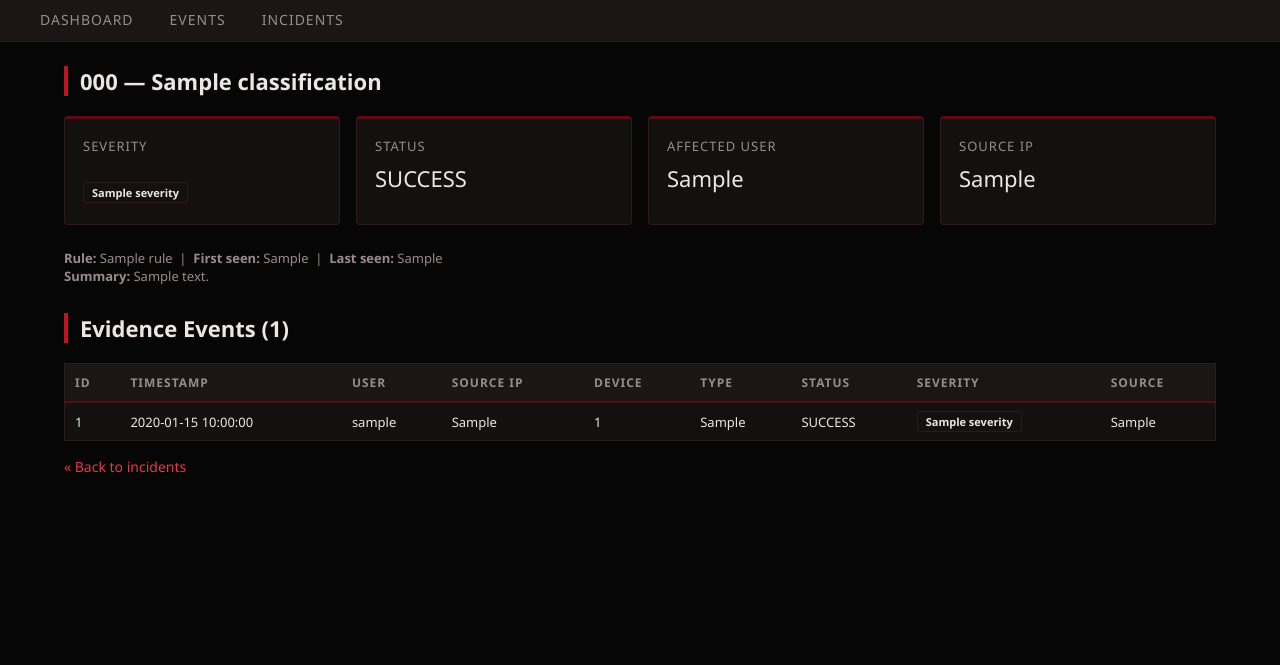
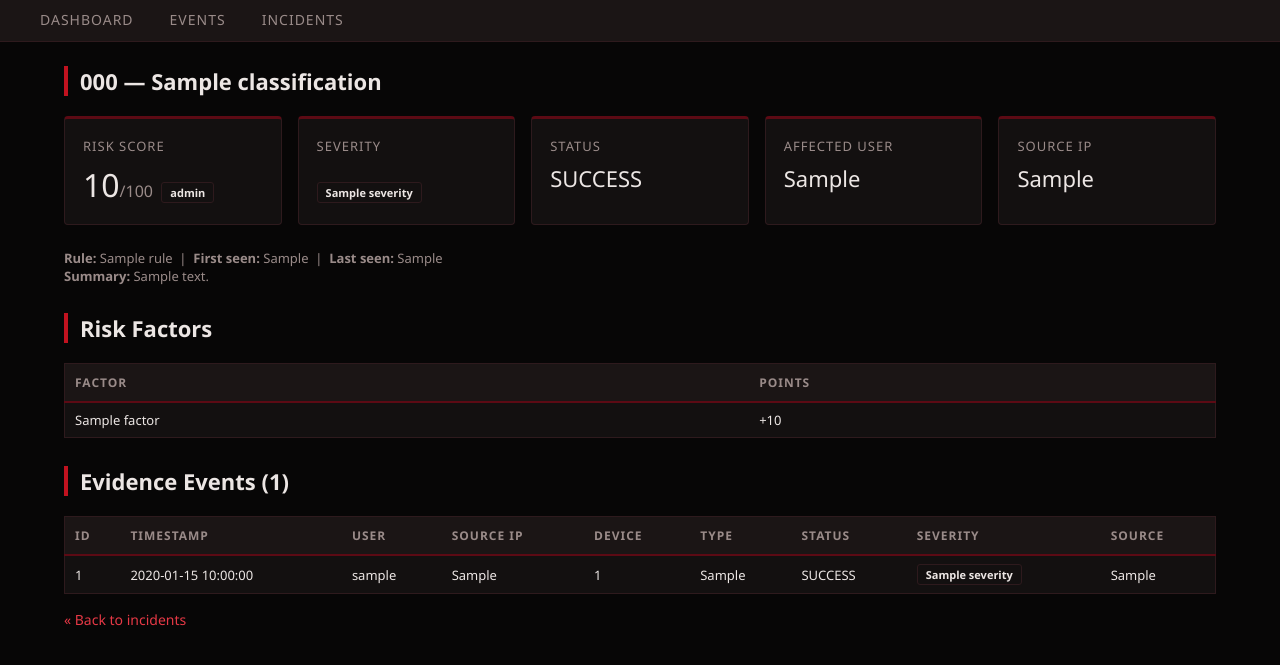
Before and after one commit to immortalpirate0417/ultron, a Flask app: template templates/incident_detail.html in a window 1280 px wide. Shown: the part 57-722 px from the top of the page. Run offline with Flask 3, Linux system fonts and the light colour scheme; the template is opened without the code that fills it: most values are stand-ins (such as "Sample title", 1, 10 or a date in 2020).

Commit message:
feat: display risk scores and factors on incident pages

```diff
--- a/app.py
+++ b/app.py
@@ -1,31 +1,32 @@
-
+import json
 import os
-from flask import (
-    Flask,
-    render_template,
-    request,
-    redirect,
-    url_for,
-    session,
-    abort,
-)
+from flask import Flask, render_template, request, redirect, url_for, session, abort
 from dotenv import load_dotenv
 from db import get_db_connection
 from auth_utils import verify_password, login_required, role_required
 from audit import log_audit
 from stats import get_total_events, get_incident_counts
-from werkzeug.exceptions import HTTPException
 
 load_dotenv()
 
 EVENTS_PER_PAGE = 25
+INCIDENTS_LIMIT = 50
+
+
+def parse_risk_factors(value):
+    """Return a list of factor dicts from the JSON column (string or list), or []."""
+    if not value:
+        return []
+    try:
+        data = json.loads(value) if isinstance(value, (str, bytes)) else value
+    except ValueError:
+        return []
+    return data if isinstance(data, list) else []
 
 
 def create_app():
     app = Flask(__name__)
-    app.config['SECRET_KEY'] = os.getenv(
-        'SECRET_KEY', 'dev-placeholder-change-later'
-    )
+    app.config['SECRET_KEY'] = os.getenv('SECRET_KEY', 'dev-placeholder-change-later')
     app.config['SESSION_COOKIE_HTTPONLY'] = True
     app.config['SESSION_COOKIE_SAMESITE'] = 'Lax'
 
@@ -38,12 +39,9 @@ def create_app():
     @app.route('/dashboard')
     @login_required
     def dashboard():
-        return render_template(
-            'dashboard.html',
-            active_page='dashboard',
-            total_events=get_total_events(),
-            counts=get_incident_counts()
-        )
+        return render_template('dashboard.html', active_page='dashboard',
+                               total_events=get_total_events(),
+                               counts=get_incident_counts())
 
     @app.route('/events')
     @login_required
@@ -56,43 +54,29 @@ def create_app():
         if not conn:
             return "Database unavailable.", 503
 
-        cursor = None
-        try:
-            cursor = conn.cursor(dictionary=True)
+        cursor = conn.cursor(dictionary=True)
+        cursor.execute("SELECT COUNT(*) AS total FROM security_events")
+        total = cursor.fetchone()['total']
 
-            cursor.execute("SELECT COUNT(*) AS total FROM security_events")
-            total = cursor.fetchone()['total']
+        total_pages = max(1, -(-total // EVENTS_PER_PAGE))
+        if page > total_pages:
+            page = total_pages
+        offset = (page - 1) * EVENTS_PER_PAGE
 
-            total_pages = max(1, -(-total // EVENTS_PER_PAGE))
-            if page > total_pages:
-                page = total_pages
+        cursor.execute(
+            "SELECT event_id, timestamp, username, source_ip, device_id, event_type, "
+            "status, resource, bytes_transferred, severity, source_type "
+            "FROM security_events ORDER BY timestamp DESC, event_id DESC "
+            "LIMIT %s OFFSET %s",
+            (EVENTS_PER_PAGE, offset)
+        )
+        rows = cursor.fetchall()
+        cursor.close()
+        conn.close()
 
-            offset = (page - 1) * EVENTS_PER_PAGE
-
-            cursor.execute(
-                "SELECT event_id, timestamp, username, source_ip, device_id, "
-                "event_type, status, resource, bytes_transferred, severity, source_type "
-                "FROM security_events ORDER BY timestamp DESC, event_id DESC "
-                "LIMIT %s OFFSET %s",
-                (EVENTS_PER_PAGE, offset)
-            )
-            rows = cursor.fetchall()
-
-            return render_template(
-                'events.html',
-                events=rows,
-                page=page,
-                total_pages=total_pages,
-                total=total,
-                active_page='events'
-            )
-        except Exception:
-            app.logger.exception("Failed to load security events")
-            return "Could not load security events.", 500
-        finally:
-            if cursor:
-                cursor.close()
-            conn.close()
+        return render_template('events.html', events=rows, page=page,
+                               total_pages=total_pages, total=total,
+                               active_page='events')
 
     @app.route('/incidents')
     @login_required
@@ -101,34 +85,22 @@ def create_app():
         if not conn:
             return "Database unavailable.", 503
 
-        cursor = None
-        try:
-            cursor = conn.cursor(dictionary=True)
+        cursor = conn.cursor(dictionary=True)
+        cursor.execute("SELECT COUNT(*) AS total FROM incidents")
+        total = cursor.fetchone()['total']
 
-            cursor.execute("SELECT COUNT(*) AS total FROM incidents")
-            total = cursor.fetchone()['total']
+        cursor.execute(
+            "SELECT id, incident_code, classification, affected_user, source_ip, "
+            "severity, status, summary, first_seen, last_seen, risk_score, risk_level "
+            "FROM incidents ORDER BY first_seen DESC, id DESC LIMIT %s",
+            (INCIDENTS_LIMIT,)
+        )
+        rows = cursor.fetchall()
+        cursor.close()
+        conn.close()
 
-            cursor.execute(
-                "SELECT id, incident_code, classification, affected_user, source_ip, "
-                "severity, status, summary, first_seen, last_seen "
-                "FROM incidents ORDER BY first_seen DESC, id DESC LIMIT %s",
-                (50,)
-            )
-            rows = cursor.fetchall()
-
-            return render_template(
-                'incidents.html',
-                incidents=rows,
-                total=total,
-                active_page='incidents'
-            )
-        except Exception:
-            app.logger.exception("Failed to load incidents")
-            return "Could not load incidents.", 500
-        finally:
-            if cursor:
-                cursor.close()
-            conn.close()
+        return render_template('incidents.html', incidents=rows, total=total,
+                               active_page='incidents')
 
     @app.route('/incidents/<int:incident_id>')
     @login_required
@@ -137,47 +109,36 @@ def create_app():
         if not conn:
             return "Database unavailable.", 503
 
-        cursor = None
-        try:
-            cursor = conn.cursor(dictionary=True)
+        cursor = conn.cursor(dictionary=True)
+        cursor.execute(
+            "SELECT id, incident_code, rule, classification, affected_user, source_ip, "
+            "severity, status, summary, first_seen, last_seen, "
+            "risk_score, risk_level, risk_factors "
+            "FROM incidents WHERE id = %s",
+            (incident_id,)
+        )
+        incident = cursor.fetchone()
+        if not incident:
+            cursor.close()
+            conn.close()
+            abort(404)
 
-            cursor.execute(
-                "SELECT id, incident_code, rule, classification, affected_user, source_ip, "
-                "severity, status, summary, first_seen, last_seen "
-                "FROM incidents WHERE id = %s",
-                (incident_id,)
-            )
-            incident = cursor.fetchone()
+        cursor.execute(
+            "SELECT e.event_id, e.timestamp, e.username, e.source_ip, e.device_id, "
+            "e.event_type, e.status, e.severity, e.source_type "
+            "FROM incident_events ie "
+            "JOIN security_events e ON e.event_id = ie.event_id "
+            "WHERE ie.incident_id = %s ORDER BY e.timestamp, e.event_id",
+            (incident_id,)
+        )
+        evidence = cursor.fetchall()
+        cursor.close()
+        conn.close()
 
-            if not incident:
-                abort(404)
-
-            cursor.execute(
-                "SELECT e.event_id, e.timestamp, e.username, e.source_ip, e.device_id, "
-                "e.event_type, e.status, e.severity, e.source_type "
-                "FROM incident_events ie "
-                "JOIN security_events e ON e.event_id = ie.event_id "
-                "WHERE ie.incident_id = %s ORDER BY e.timestamp, e.event_id",
-                (incident_id,)
-            )
-            evidence = cursor.fetchall()
-
-        except HTTPException:
-            raise
-        except Exception:
-            app.logger.exception("Failed to load incident detail")
-            return "Could not load incident details.", 500
-        finally:
-            if cursor:
-                cursor.close()
-            conn.close()
-
-        return render_template(
-            'incident_detail.html',
-            incident=incident,
-            evidence=evidence,
-            active_page='incidents'
-        )
+        return render_template('incident_detail.html', incident=incident,
+                               evidence=evidence,
+                               risk_factors=parse_risk_factors(incident['risk_factors']),
+                               active_page='incidents')
 
     @app.route('/health')
     def health():
@@ -202,71 +163,38 @@ def create_app():
 
         conn = get_db_connection()
         if not conn:
-            return render_template(
-                'login.html', error="Database unavailable."
-            )
+            return render_template('login.html', error="Database unavailable.")
 
-        cursor = None
-        try:
-            cursor = conn.cursor(dictionary=True)
-            cursor.execute(
-                "SELECT id, username, password_hash, role, is_active "
-                "FROM users WHERE username = %s",
-                (username,)
-            )
-            user = cursor.fetchone()
-        except Exception:
-            app.logger.exception("Failed to query user during login")
-            return render_template(
-                'login.html', error="Login service unavailable."
-            ), 500
-        finally:
-            if cursor:
-                cursor.close()
-            conn.close()
+        cursor = conn.cursor(dictionary=True)
+        cursor.execute(
+            "SELECT id, username, password_hash, role, is_active FROM users WHERE username = %s",
+            (username,)
+        )
+        user = cursor.fetchone()
+        cursor.close()
+        conn.close()
 
-        if (
-            not user
-            or not user['is_active']
-            or not verify_password(password, user['password_hash'])
-        ):
-            log_audit(
-                'LOGIN',
-                'FAILURE',
-                user_id=user['id'] if user else None,
-                username=username[:50],
-                ip_address=ip,
-                details='Invalid credentials or inactive account'
-            )
-            return render_template(
-                'login.html', error="Invalid username or password."
-            )
+        if not user or not user['is_active'] or not verify_password(password, user['password_hash']):
+            log_audit('LOGIN', 'FAILURE',
+                      user_id=user['id'] if user else None,
+                      username=username[:50],
+                      ip_address=ip,
+                      details='Invalid credentials or inactive account')
+            return render_template('login.html', error="Invalid username or password.")
 
         session.clear()
         session['user_id'] = user['id']
         session['username'] = user['username']
         session['role'] = user['role']
-
-        log_audit(
-            'LOGIN',
-            'SUCCESS',
-            user_id=user['id'],
-            username=user['username'],
-            ip_address=ip
-        )
+        log_audit('LOGIN', 'SUCCESS', user_id=user['id'],
+                  username=user['username'], ip_address=ip)
         return redirect(url_for('dashboard'))
 
     @app.route('/logout')
     def logout():
         if 'user_id' in session:
-            log_audit(
-                'LOGOUT',
-                'SUCCESS',
-                user_id=session['user_id'],
-                username=session['username'],
-                ip_address=request.remote_addr
-            )
-
+            log_audit('LOGOUT', 'SUCCESS', user_id=session['user_id'],
+                      username=session['username'], ip_address=request.remote_addr)
         session.clear()
         return redirect(url_for('login'))
 
@@ -282,7 +210,6 @@ def create_app():
 
     return app
 
-
 if __name__ == '__main__':
     app = create_app()
     app.run(debug=True)
--- a/templates/incident_detail.html
+++ b/templates/incident_detail.html
@@ -1,32 +1,116 @@
+
 {% extends "base.html" %}
+
 {% block title %}ULTRON — {{ incident.incident_code }}{% endblock %}
+
 {% block content %}
 <h1>{{ incident.incident_code }} — {{ incident.classification }}</h1>
 
 <div class="cards">
-    <div class="card"><div class="label">Severity</div>
-        <div class="value"><span class="badge {{ incident.severity|lower }}">{{ incident.severity }}</span></div></div>
-    <div class="card"><div class="label">Status</div><div class="value" style="font-size:22px;">{{ incident.status }}</div></div>
-    <div class="card"><div class="label">Affected User</div><div class="value" style="font-size:22px;">{{ incident.affected_user or '-' }}</div></div>
-    <div class="card"><div class="label">Source IP</div><div class="value" style="font-size:22px;">{{ incident.source_ip or '-' }}</div></div>
+    <div class="card">
+        <div class="label">Risk Score</div>
+        <div class="value">
+            {% if incident.risk_score is not none %}
+                {{ incident.risk_score }}<span style="font-size: 16px; color: var(--muted);">/100</span>
+                <span class="badge {{ (incident.risk_level or '')|lower }}">
+                    {{ incident.risk_level or 'UNKNOWN' }}
+                </span>
+            {% else %}
+                -
+            {% endif %}
+        </div>
+    </div>
+
+    <div class="card">
+        <div class="label">Severity</div>
+        <div class="value">
+            <span class="badge {{ incident.severity|lower }}">
+                {{ incident.severity }}
+            </span>
+        </div>
+    </div>
+
+    <div class="card">
+        <div class="label">Status</div>
+        <div class="value" style="font-size: 22px;">
+            {{ incident.status }}
+        </div>
+    </div>
+
+    <div class="card">
+        <div class="label">Affected User</div>
+        <div class="value" style="font-size: 22px;">
+            {{ incident.affected_user or '-' }}
+        </div>
+    </div>
+
+    <div class="card">
+        <div class="label">Source IP</div>
+        <div class="value" style="font-size: 22px;">
+            {{ incident.source_ip or '-' }}
+        </div>
+    </div>
 </div>
 
 <p class="note">
-    <strong>Rule:</strong> {{ incident.rule }} &nbsp;|&nbsp;
-    <strong>First seen:</strong> {{ incident.first_seen }} &nbsp;|&nbsp;
-    <strong>Last seen:</strong> {{ incident.last_seen }}<br>
+    <strong>Rule:</strong> {{ incident.rule }}
+    &nbsp;|&nbsp;
+    <strong>First seen:</strong> {{ incident.first_seen }}
+    &nbsp;|&nbsp;
+    <strong>Last seen:</strong> {{ incident.last_seen }}
+    <br>
     <strong>Summary:</strong> {{ incident.summary or '-' }}
 </p>
 
-<h1 style="margin-top:28px;">Evidence Events ({{ evidence|length }})</h1>
+<h1 style="margin-top: 28px;">Risk Factors</h1>
+
 <div class="table-wrap">
     <table class="data">
         <thead>
             <tr>
-            <th>ID</th><th>Timestamp</th><th>User</th><th>Source IP</th><th>Device</th>
-            <th>Type</th><th>Status</th><th>Severity</th><th>Source</th>
+                <th>Factor</th>
+                <th>Points</th>
             </tr>
         </thead>
+
+        <tbody>
+            {% for f in risk_factors %}
+            <tr>
+                <td>{{ f.factor }}</td>
+                <td>+{{ f.points }}</td>
+            </tr>
+            {% else %}
+            <tr>
+                <td colspan="2">
+                    No risk score stored. Run
+                    <code>python detection_runner.py</code>.
+                </td>
+            </tr>
+            {% endfor %}
+        </tbody>
+    </table>
+</div>
+
+<h1 style="margin-top: 28px;">
+    Evidence Events ({{ evidence|length }})
+</h1>
+
+<div class="table-wrap">
+    <table class="data">
+        <thead>
+            <tr>
+                <th>ID</th>
+                <th>Timestamp</th>
+                <th>User</th>
+                <th>Source IP</th>
+                <th>Device</th>
+                <th>Type</th>
+                <th>Status</th>
+                <th>Severity</th>
+                <th>Source</th>
+            </tr>
+        </thead>
+
         <tbody>
             {% for e in evidence %}
             <tr>
@@ -37,15 +121,23 @@
                 <td>{{ e.device_id or '-' }}</td>
                 <td>{{ e.event_type }}</td>
                 <td>{{ e.status or '-' }}</td>
-            <td><span class="badge {{ e.severity|lower }}">{{ e.severity }}</span></td>
+                <td>
+                    <span class="badge {{ e.severity|lower }}">
+                        {{ e.severity }}
+                    </span>
+                </td>
                 <td>{{ e.source_type }}</td>
             </tr>
             {% else %}
-        <tr><td colspan="9">No evidence events linked.</td></tr>
+            <tr>
+                <td colspan="9">No evidence events linked.</td>
+            </tr>
             {% endfor %}
         </tbody>
     </table>
 </div>
 
-<div class="pager"><a href="{{ url_for('incidents') }}">&laquo; Back to incidents</a></div>
+<div class="pager">
+    <a href="{{ url_for('incidents') }}">&laquo; Back to incidents</a>
+</div>
 {% endblock %}
```
Also changed, not shown: templates/incidents.html (+54 -6 lines). Lines whose indentation alone changed are shown as unchanged.
